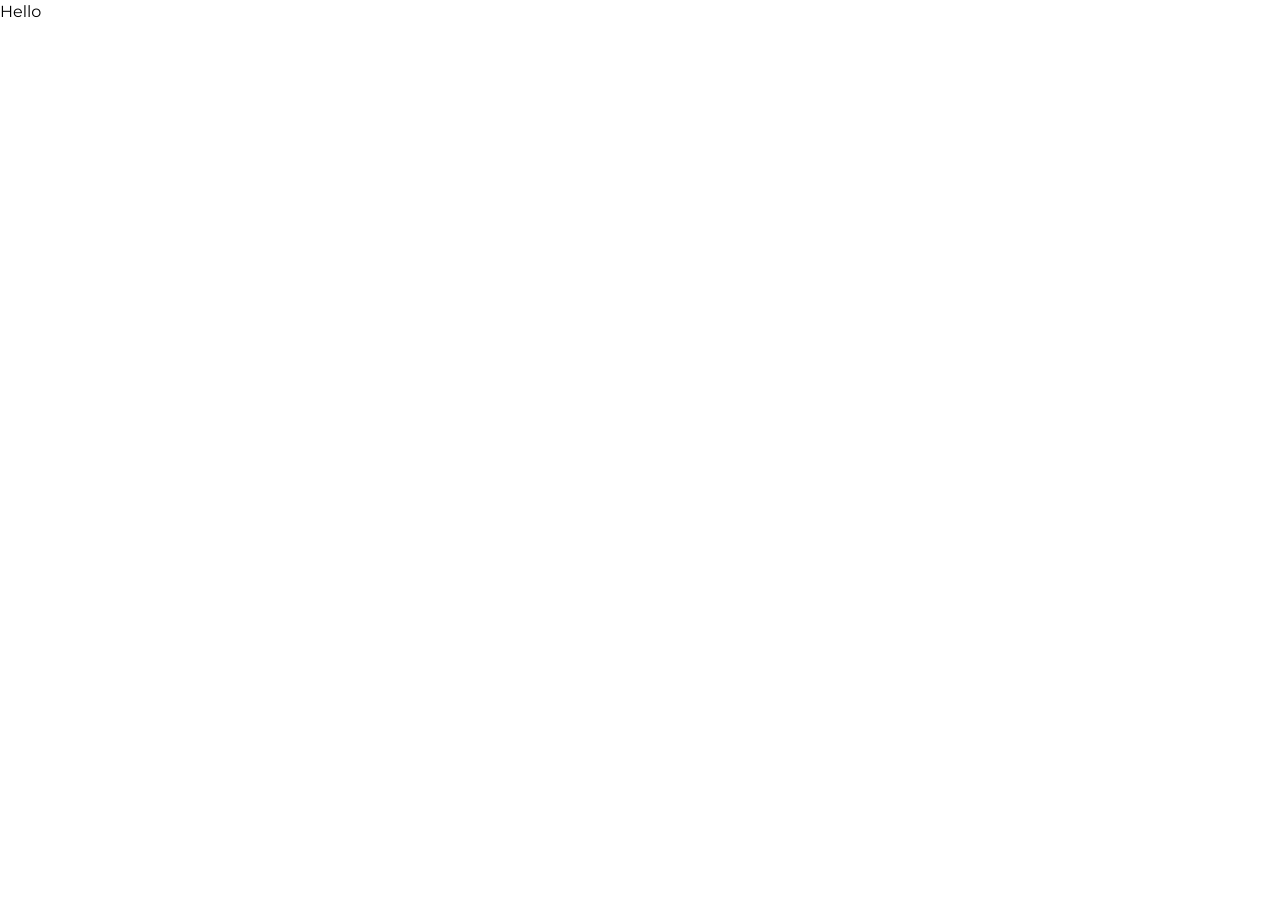
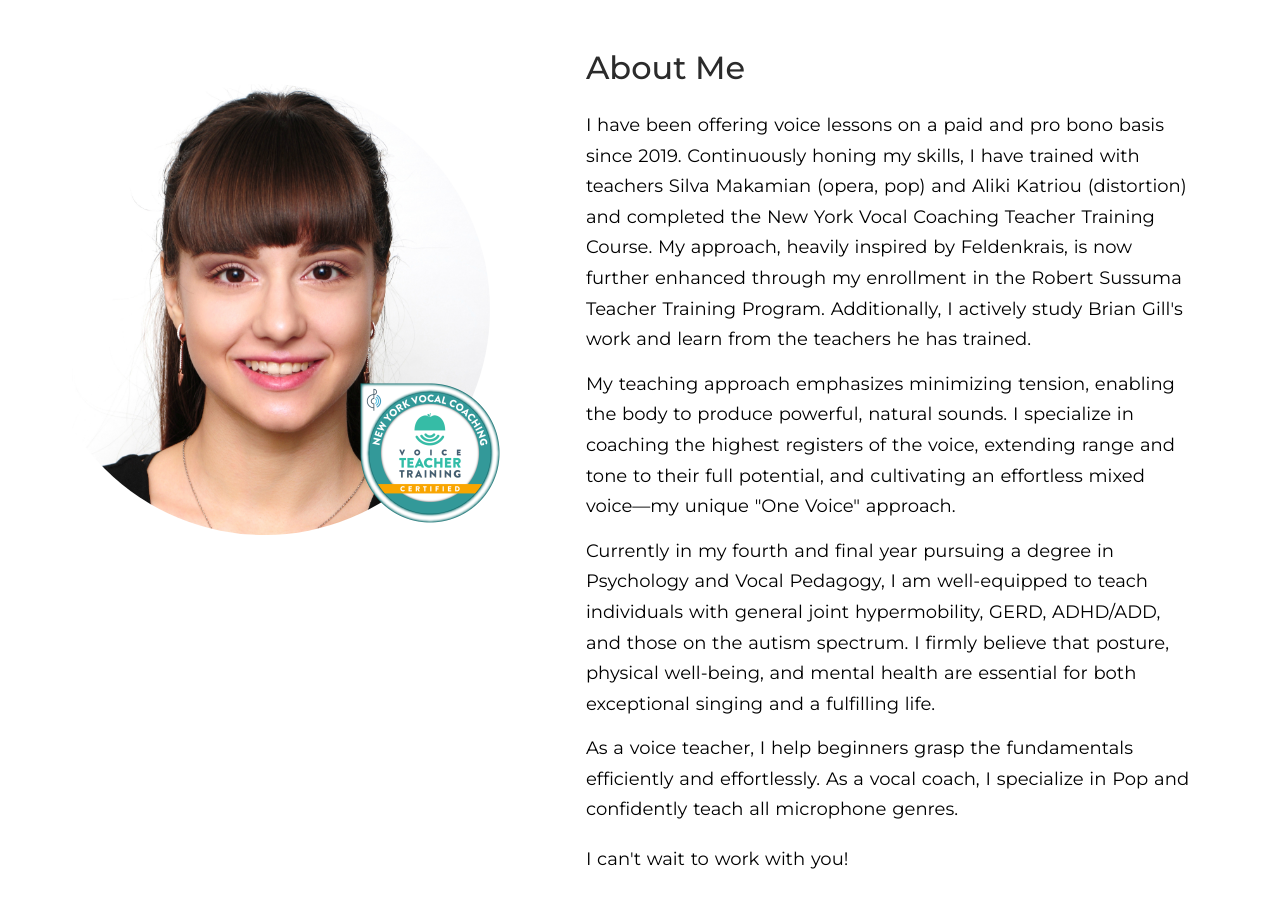
Before and after one commit to rajibul-dev/voccaria, a Next.js app in the folder nextjs/: page / in a window 1280 px wide. Shown: the top 908 px of the page. Before the commit the page ends 800 px from the top, so only its background shows below. Built offline with nearby package versions, Linux system fonts and the light colour scheme.

Commit message:
made the about section

```diff
--- a/nextjs/src/app/globals.css
+++ b/nextjs/src/app/globals.css
@@ -2,21 +2,34 @@
 @tailwind components;
 @tailwind utilities;
 
-/* :root {
+::selection {
+  background-color: #9983a6;
+}
+
+:root {
   --foreground-rgb: 0, 0, 0;
   --background-start-rgb: 214, 219, 220;
   --background-end-rgb: 255, 255, 255;
+
+  --primary-gray: #222;
+  --secondary-gray: #2b2b2b;
+
+  --font-size-h1: 3.2rem;
+  --font-size-secondary-heading: 3.6rem;
+  --font-size-tertiary: 2.4rem;
+  --font-size-small-p: 1.5rem;
+  --font-size-p-primary: 1.8rem;
 }
 
-@media (prefers-color-scheme: dark) {
+/* @media (prefers-color-scheme: dark) {
   :root {
     --foreground-rgb: 255, 255, 255;
     --background-start-rgb: 0, 0, 0;
     --background-end-rgb: 0, 0, 0;
   }
-}
+} */
 
-body {
+/* body {
   color: rgb(var(--foreground-rgb));
   background: linear-gradient(
       to bottom,
@@ -25,3 +38,44 @@ body {
     )
     rgb(var(--background-start-rgb));
 } */
+
+* {
+  padding: 0;
+  margin: 0;
+  box-sizing: border-box;
+}
+
+html {
+  font-size: 62.5%;
+  overflow-x: hidden;
+}
+
+p {
+  word-spacing: 0.8pt;
+}
+
+.container {
+  max-width: 130rem;
+  margin: 0 auto;
+  padding: 0 5%;
+}
+
+.block {
+  padding: 9.6rem 0;
+}
+
+/* /////////////////////
+SCALE SHIFT
+///////////////////// */
+
+@media (max-width: 68em) {
+  html {
+    font-size: 56.25%;
+  }
+}
+
+@media (max-width: 500px) {
+  html {
+    font-size: 50%;
+  }
+}
--- /dev/null
+++ b/nextjs/src/app/mia/sections/about.module.css
@@ -0,0 +1,30 @@
+.about {
+  padding: 4.4rem 0 8rem;
+}
+.container {
+  max-width: 130rem;
+  margin: 0 auto;
+  display: grid;
+  align-items: center;
+  justify-content: space-between;
+  grid-template-columns: 1fr 1.3fr;
+  padding: 0 5%;
+}
+
+@media (min-width: 56.25em) {
+  .container {
+    align-items: start;
+  }
+}
+@media (max-width: 56.25em) {
+  .container {
+    grid-template-columns: 1fr;
+    gap: 4.8rem;
+    justify-items: center;
+  }
+}
+@media (max-width: 500px) {
+  .container {
+    padding: 0 8%;
+  }
+}
--- a/nextjs/src/app/mia/sections/about.tsx
+++ b/nextjs/src/app/mia/sections/about.tsx
@@ -1,7 +1,29 @@
+// Styles
+import AboutStyles from "./about.module.css";
+
+// components
+import ImageWithBadge from "./components/imageWithBadge";
+
+// images
+import MiaImage from "../../../../public/images/Mia.jpeg";
+import MiaBadge from "../../../../public/images/vtt-badge.webp";
+import AboutText from "./components/aboutText";
+
+const aboutMiaText = [
+  `I have been offering voice lessons on a paid and pro bono basis since 2019. Continuously honing my skills, I have trained with teachers Silva Makamian (opera, pop) and Aliki Katriou (distortion) and completed the New York Vocal Coaching Teacher Training Course. My approach, heavily inspired by Feldenkrais, is now further enhanced through my enrollment in the Robert Sussuma Teacher Training Program. Additionally, I actively study Brian Gill's work and learn from the teachers he has trained.`,
+  `My teaching approach emphasizes minimizing tension, enabling the body to produce powerful, natural sounds. I specialize in coaching the highest registers of the voice, extending range and tone to their full potential, and cultivating an effortless mixed voice—my unique "One Voice" approach.`,
+  `Currently in my fourth and final year pursuing a degree in Psychology and Vocal Pedagogy, I am well-equipped to teach individuals with general joint hypermobility, GERD, ADHD/ADD, and those on the autism spectrum. I firmly believe that posture, physical well-being, and mental health are essential for both exceptional singing and a fulfilling life.`,
+  `As a voice teacher, I help beginners grasp the fundamentals efficiently and effortlessly. As a vocal coach, I specialize in Pop and confidently teach all microphone genres.`,
+  `I can't wait to work with you!`,
+];
+
 export default function About() {
   return (
-    <section id="about">
-      <div className="container--custom">Hello</div>
+    <section id="about" className={`block ${AboutStyles.about}`}>
+      <div className={`container ${AboutStyles.container}`}>
+        <ImageWithBadge srcImage={MiaImage} srcBadge={MiaBadge} />
+        <AboutText text={aboutMiaText} />
+      </div>
     </section>
   );
 }
--- /dev/null
+++ b/nextjs/src/app/mia/sections/components/aboutText.module.css
@@ -0,0 +1,35 @@
+.heading {
+  font-size: 3.2rem;
+  margin-bottom: 1.8rem;
+  font-weight: 500;
+  letter-spacing: normal;
+  color: var(--secondary-gray);
+}
+.aboutText {
+  display: flex;
+  gap: 1.4rem;
+  flex-direction: column;
+  font-size: var(--font-size-p-primary);
+  line-height: 1.7;
+  color: #000;
+}
+.aboutText p:last-child {
+  margin-top: 0.5rem;
+}
+
+@media (min-width: 56.25em) {
+  .aboutBox {
+    max-width: 92ch;
+    margin-inline: auto;
+  }
+}
+@media (max-width: 56.25em) {
+  .aboutBox {
+    max-width: 88ch;
+  }
+}
+@media (max-width: 500px) {
+  .aboutBox {
+    max-width: 66ch;
+  }
+}
--- /dev/null
+++ b/nextjs/src/app/mia/sections/components/aboutText.tsx
@@ -0,0 +1,20 @@
+import AboutTextStyles from "./aboutText.module.css";
+
+interface AboutTextProps {
+  text: string[];
+}
+
+const AboutText: React.FC<AboutTextProps> = ({ text }) => {
+  return (
+    <div className={AboutTextStyles.aboutBox}>
+      <h2 className={AboutTextStyles.heading}>About Me</h2>
+      <div className={AboutTextStyles.aboutText}>
+        {text.map((para: string, index: number) => {
+          return <p key={index}>{para}</p>;
+        })}
+      </div>
+    </div>
+  );
+};
+
+export default AboutText;
--- /dev/null
+++ b/nextjs/src/app/mia/sections/components/imageWithBadge.tsx
@@ -0,0 +1,31 @@
+import Image, { StaticImageData } from "next/image";
+
+import ImgWithBadgeStyles from "./imgwithbadge.module.css";
+
+interface ImageWithBadgeProps {
+  srcImage: StaticImageData;
+  srcBadge: StaticImageData;
+}
+
+const ImageWithBadge: React.FC<ImageWithBadgeProps> = ({
+  srcImage,
+  srcBadge,
+}) => {
+  return (
+    <div className={ImgWithBadgeStyles.imgBox}>
+      <Image
+        className={ImgWithBadgeStyles.miaImg}
+        src={srcImage}
+        alt="Mia Image"
+        priority
+      />
+      <Image
+        className={ImgWithBadgeStyles.badge}
+        src={srcBadge}
+        alt="Mia's new york vocal coaching voice teaching training certification badge"
+      />
+    </div>
+  );
+};
+
+export default ImageWithBadge;
--- /dev/null
+++ b/nextjs/src/app/mia/sections/components/imgwithbadge.module.css
@@ -0,0 +1,33 @@
+.imgBox {
+  position: relative;
+}
+.miaImg {
+  position: relative;
+  border-radius: 50%;
+  width: 90%;
+}
+.badge {
+  position: absolute;
+  width: 30%;
+  top: 68%;
+  right: 7%;
+}
+@media (min-width: 56.25em) {
+  .miaImg {
+    margin-top: 4rem;
+  }
+  .imgBox {
+    transform: translateX(-5%);
+  }
+}
+
+@media (max-width: 56.25em) {
+  .imgBox {
+    width: 60svw;
+  }
+}
+@media (max-width: 580px) {
+  .imgBox {
+    width: 100%;
+  }
+}
```
Also changed, not shown: nextjs/public/images/Mia.jpeg (added).
